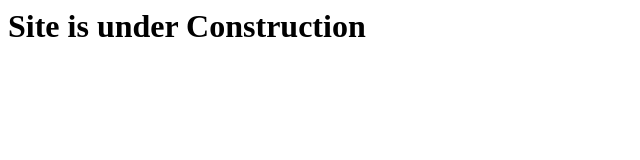
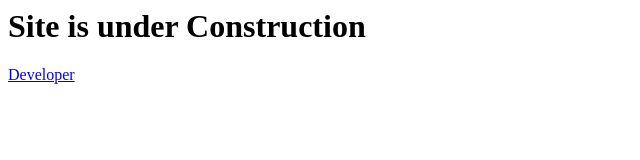
Before and after one commit to Himanshu-Vishwas/www.devgroup.engineer, a plain HTML site: page index.html in a window 1280 px wide. Shown: the full height of the page, 0-640 px from the left. Drawn offline with Linux system fonts and the light colour scheme.

Commit message:
Update index.html
added developer button

```diff
--- a/index.html
+++ b/index.html
@@ -1 +1,2 @@
 <h1>Site is under Construction</h1>
+<a href="https://developer.devgroup.engineer">Developer</a>
```
